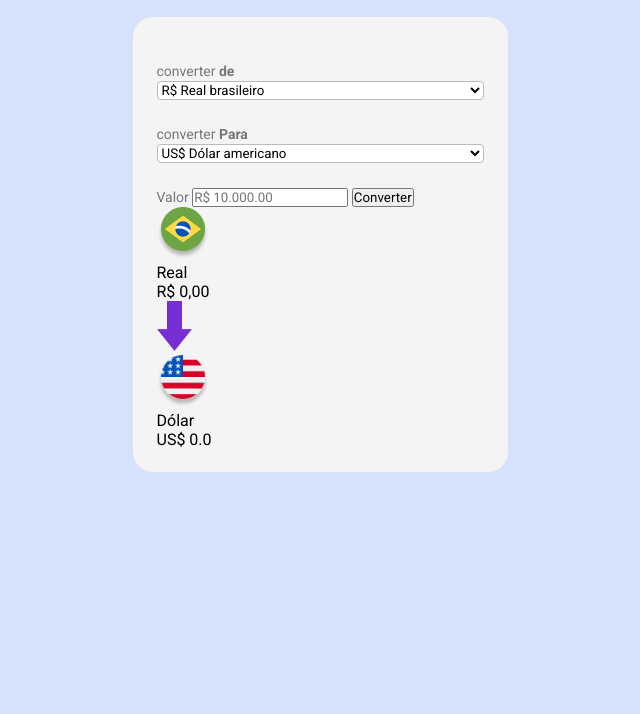
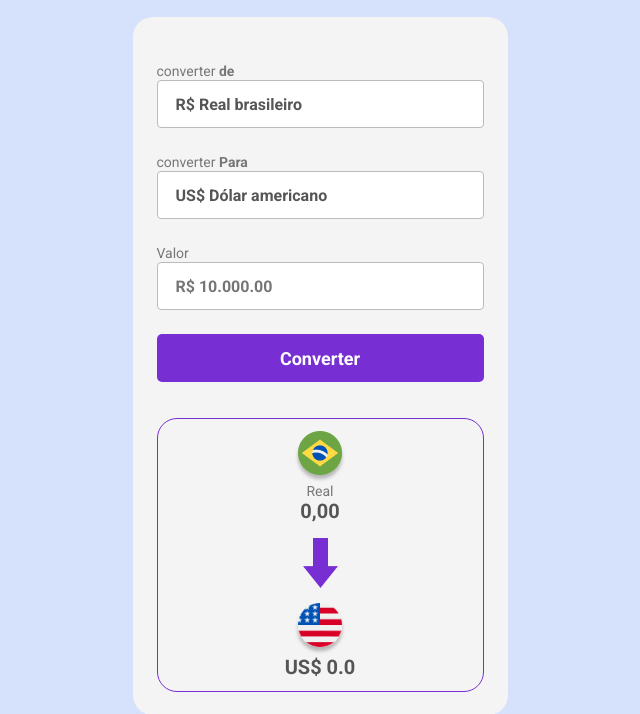
Before and after one commit to ViniciusCarv28/PROJETO-4---COM-JAVASCRIPT---CONVERT-MONEY, a plain HTML site: page Index.html in a window 1280 px wide. Shown: the part 248-962 px from the top of the page, without its empty margins (320-960 px from the left). Before the commit the page ends 800 px from the top, so only its background shows below. Drawn offline with Linux system fonts and the light colour scheme.

Commit message:
FInalizado CSS E HTML

```diff
--- a/Index.html
+++ b/Index.html
@@ -33,18 +33,18 @@
             Converter
         </button>
         <section>
-        <div>
+        <div class="currency-box"></div>
             <img src="./Assets/Real.png" alt="logo-moeda-a-converter">
-            <p>Real</p>
-            <p>R$ 0,00 </p>
+            <p class="currency">Real</p>
+            <p class="currency-value"> 0,00 </p>
         </div>
 
-        <img src="./Assets/Arrow.png" alt="seta">
+        <img class="arrow-img"src="./Assets/Arrow.png" alt="seta">
 
-        <div>
+        <div class="currency-box"></div>
             <img src="./Assets/dollar.png" alt="logo-moeda-convertida">
-            <p>Dólar</p>
-            <p>US$ 0.0 </p>
+            <p class="currency"> </p>
+            <p class="currency-value">US$ 0.0 </p>
         </div>
 
         </section>
--- a/style.css
+++ b/style.css
@@ -20,13 +20,11 @@ body{
 
 main{
 
-    position:relative;
     width: 375px;
     border-radius: 20px;
     background: #F4F4F4;
-    margin:0 auto;
+    margin:0 auto 40px;
     padding: 44px 24px 23px;
-    margin-bottom: 30px;
 
 }
 
@@ -37,10 +35,75 @@ label{
     font-size: 14px;
 }
 
-select{
+select,input{
     background: #FFFFFF;
     border: 1px solid #BBBBBB;
     border-radius: 4px;
     width: 100%;
+    height: 48px;
     margin-bottom: 24px;
+    appearance: none;
+    padding-left: 18px;
+    font-weight: 700;
+    font-size: 16px;
+    cursor: pointer;
+    color: #555555;
 }
+
+button{
+    background: #772FD3;
+    border-radius: 5px;
+    width: 100%;
+    border: none;
+    height: 48px;
+    color:#FFFFFF;
+    font-size: 18px;
+    font-weight: 700;
+    cursor: pointer;
+
+
+}
+button:hover{
+    opacity: 0.8;
+}
+
+button:active {
+    opacity: 0.6;
+}
+
+section{
+
+    border: 1px solid #772FD3;
+    border-radius: 20px;
+    margin-top: 36px;
+    padding: 12px;
+    display: flex;
+    flex-direction:column;
+    align-items: center;
+}
+
+.arrow-img{
+    margin:15px 0 ;
+
+}
+
+.currency-box{
+    display: flex;
+    flex-direction: column;
+    align-items: center;
+    gap: 4px;
+}
+
+.currency{
+
+color: #777777;
+font-size: 14px;
+
+}
+.currency-value{
+
+color:#555555;
+font-weight: 700;
+font-size: 20px;
+
+}
```
